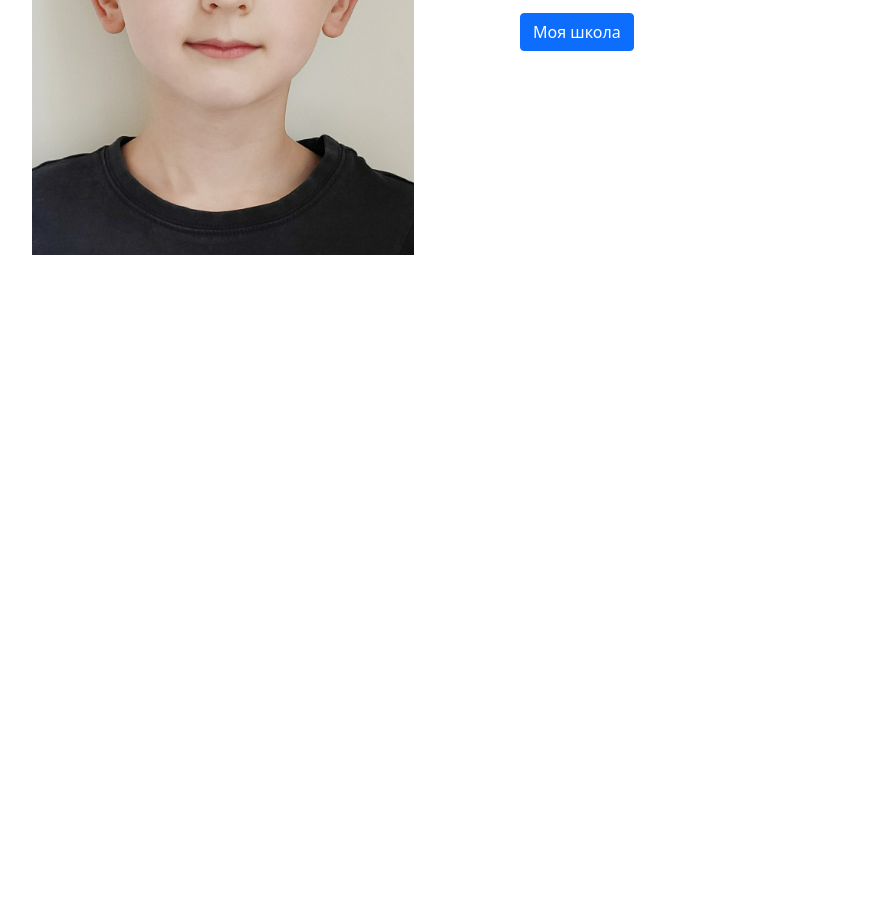
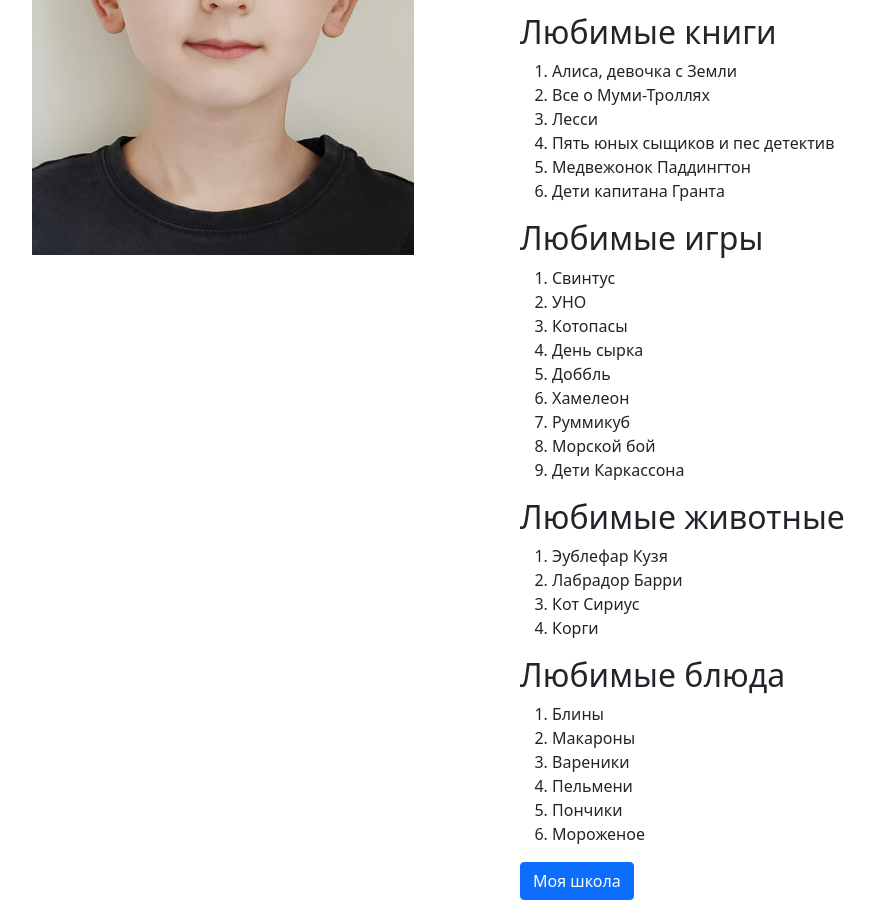
Before and after one commit to LiudmilaBelkova/Maksim_site, a plain HTML site: page index.html in a window 1280 px wide. Shown: the part 352-1252 px from the top of the page, without its empty margins (132-1007 px from the left). Before the commit the page ends 800 px from the top, so only its background shows below. Drawn offline with Linux system fonts and the light colour scheme.

Commit message:
Update index.html

```diff
--- a/index.html
+++ b/index.html
@@ -28,6 +28,43 @@
                     <li>Терминатор 2</li>
                     <li>Коммандос</li>
                 </ol>
+                <h2>Любимые книги</h2>
+                <ol>
+                    <li>Алиса, девочка с Земли</li>
+                    <li>Все о Муми-Троллях</li>
+                    <li>Лесси</li>
+                    <li>Пять юных сыщиков и пес детектив</li>
+                    <li>Медвежонок Паддингтон</li>
+                    <li>Дети капитана Гранта</li>
+                </ol>
+                <h2>Любимые игры</h2>
+                <ol>
+                    <li>Свинтус</li>
+                    <li>УНО</li>
+                    <li>Котопасы</li>
+                    <li>День сырка</li>
+                    <li>Доббль</li>
+                    <li>Хамелеон</li>
+                    <li>Руммикуб</li>
+                    <li>Морской бой</li>
+                    <li>Дети Каркассона</li>
+                </ol>
+                <h2>Любимые животные</h2>
+                <ol>
+                    <li>Эублефар Кузя</li>
+                    <li>Лабрадор Барри</li>
+                    <li>Кот Сириус</li>
+                    <li>Корги</li>
+                </ol>
+                <h2>Любимые блюда</h2>
+                <ol>
+                    <li>Блины</li>
+                    <li>Макароны</li>
+                    <li>Вареники</li>
+                    <li>Пельмени</li>
+                    <li>Пончики</li>
+                    <li>Мороженое</li>
+                </ol>
                 <a href="https://schu463.mskobr.ru/" target="_blank" class="btn btn-primary">Моя школа</a>
             </div>
         </div>
```
